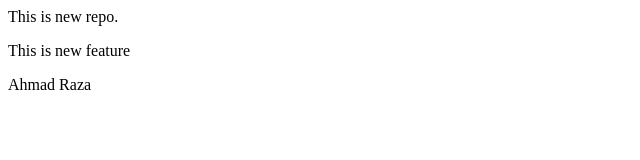
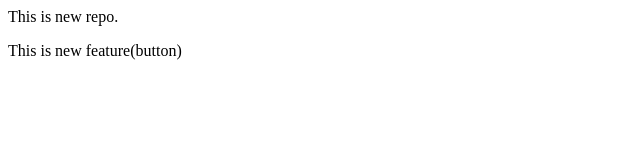
Before and after one commit to AhmadRaza631/localrepo, a plain HTML site: page index.html in a window 1280 px wide. Shown: the whole page, without its empty margins (0-640 px from the left). Drawn offline with Linux system fonts and the light colour scheme.

```diff
--- a/index.html
+++ b/index.html
@@ -1,3 +1,2 @@
 <p>This is new repo.</p>
-<p>This is new feature</p>
-<p>Ahmad Raza</p>
+<p>This is new feature(button)</p>
```
